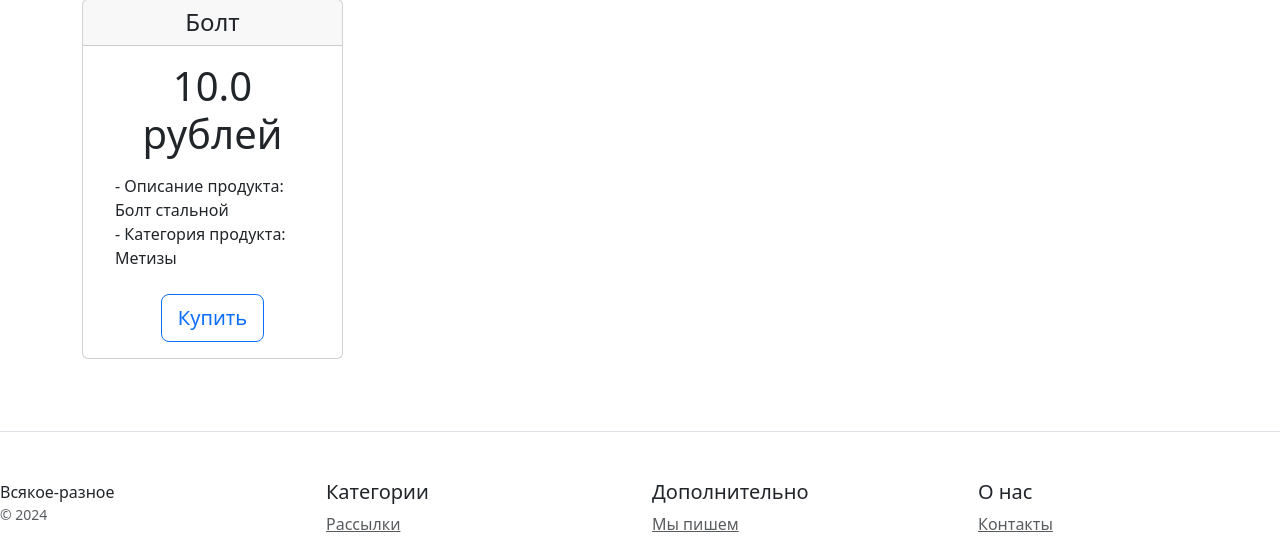
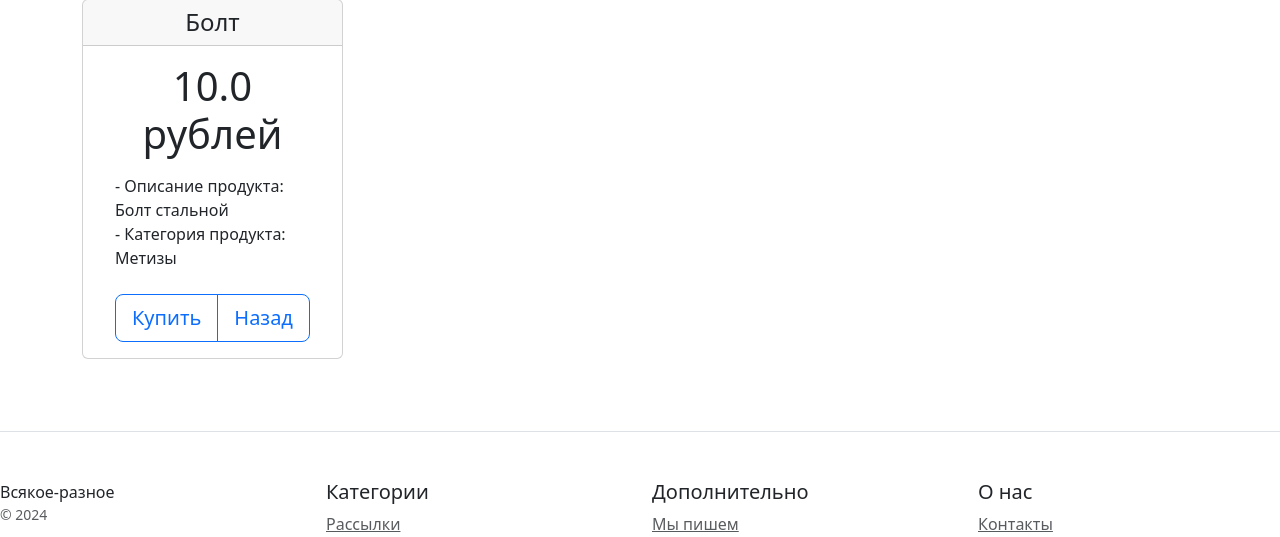
Before and after one commit to BazilioSan/Django23, a Django app: template catalog/templates/product_details.html in a window 1280 px wide. Shown: the part 285-822 px from the top of the page. Run offline with Django 4.2, Linux system fonts and the light colour scheme; the template is opened without the code that fills it: values that come from a table or form of the project are taken from there, others are empty; data comes from the database, SQL or seed files in the repository; parts of the project's set-up code (start-up, migrations or seed data) failed here and were passed over; some libraries are stand-ins or nearby versions.

Commit message:
обновлен readme, добавлен my_tags.py, внесены изменения в главную и product_details.html.

```diff
--- a/catalog/templates/home.html
+++ b/catalog/templates/home.html
@@ -1,4 +1,6 @@
 {% extends 'base_template.html' %}
+
+{% load my_tags %}
 
 {% block title %}Главная страница магазина{% endblock %}
 
@@ -19,7 +21,9 @@
                         <li>- Категория продукта: {{ product.category }}</li>
                         <li>- Описание продукта: {{ product.description | truncatechars:100 }}</li>
                     </ul>
-                    <button type="button" class="btn btn-lg btn-block btn-outline-primary">Подробнее</button>
+                    <div class="btn-group">
+                        <a class="btn btn-lg btn-block btn-outline-primary" href="{% url 'catalog:product_details' product.pk %}" role="button">Подробнее</a>
+                    </div>
                 </div>
             </div>
         </div>
--- a/catalog/templates/product_details.html
+++ b/catalog/templates/product_details.html
@@ -17,7 +17,10 @@
                         <li>- Описание продукта: {{ product.description }}</li>
                         <li>- Категория продукта: {{ product.category }}</li>
                     </ul>
-                    <button type="button" class="btn btn-lg btn-block btn-outline-primary">Купить</button>
+                    <div class="btn-group">
+                        <a class="btn btn-lg btn-block btn-outline-primary" href="#" role="button">Купить</a>
+                        <a class="btn btn-lg btn-block btn-outline-primary" href="{% url 'catalog:home' %}" role="button">Назад</a>
+                    </div>
                 </div>
             </div>
         </div>
```
Also changed, not shown: catalog/templetags/my_tags.py (added, +9 -0 lines), README.md.
